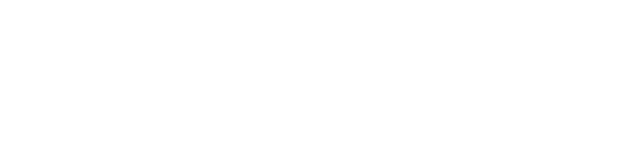
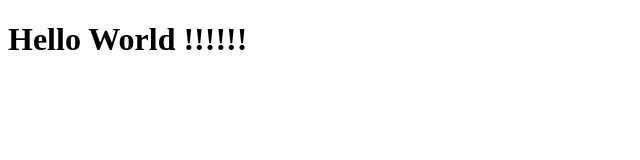
Before and after one commit to Fatimata-dev/gitAFIAGEN, a plain HTML site: page index.html in a window 1280 px wide. Shown: the whole page, without its empty margins (0-640 px from the left). Drawn offline with Linux system fonts and the light colour scheme.

Commit message:
h1 update

```diff
--- a/index.html
+++ b/index.html
@@ -9,4 +9,5 @@
 <body>
 
 </body>
+	<h1>Hello World !!!!!!</h1>
 </html>
```
